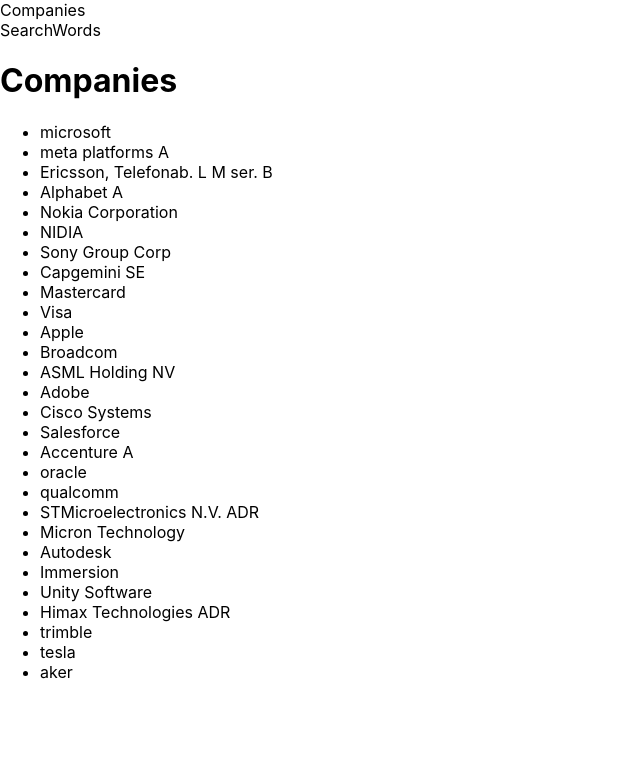
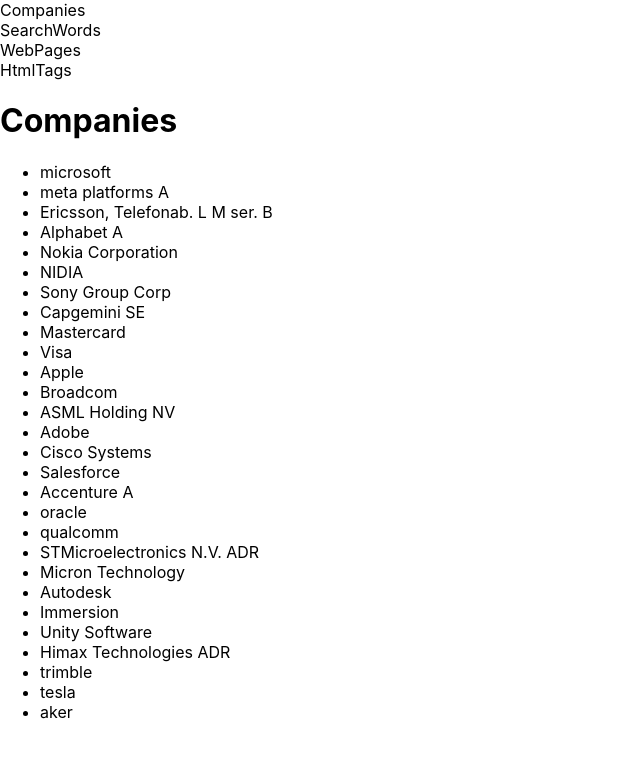
Before and after one commit to sondredl/react-demo, a React (Create React App) app: page / in a window 1280 px wide. Shown: the top 758 px of the page, without its empty margins (0-640 px from the left). Built offline with nearby package versions, Linux system fonts and the light colour scheme.

Commit message:
adds more content to page

```diff
--- a/src/App.js
+++ b/src/App.js
@@ -7,6 +7,8 @@
   const [currentTab, setCurrentTab] = useState('Companies');
   const [jsonData, setJsonData] = useState([]);
   const [searchWords, setSearchWords] = useState([]);
+  const [webPages, setWebPages] = useState([]);
+  const [htmlTags, setHtmlTags] = useState([]);
 
   const handleTabChange = (tab) => {
     setCurrentTab(tab);
@@ -26,15 +28,31 @@
     .catch((error) => console.error('Error fetching SearcWords data:' , error));
   }, []);
 
+  useEffect(() => {
+    fetch('/webPages.json')
+    .then((response) => response.json())
+    .then((data) => setWebPages(data))
+    .catch((error) => console.error('Error fetching SearcWords data:' , error));
+  }, []);
+
+  useEffect(() => {
+    fetch('/htmlTags.json')
+    .then((response) => response.json())
+    .then((data) => setHtmlTags(data))
+    .catch((error) => console.error('Error fetching SearcWords data:' , error));
+  }, []);
+
   return (
     <div>
       <Tabs
-        tabs={['Companies', 'SearchWords']}
+        tabs={['Companies', 'SearchWords', 'WebPages', 'HtmlTags']}
         defaultTab="Companies"
         onTabChange={handleTabChange}
         />
         {currentTab === 'Companies' && <CompaniesTab jsonData={jsonData} />}
         {currentTab === 'SearchWords' && <SearchWordsTab searchWords={searchWords}/>}
+        {currentTab === 'WebPages' && <WebPagesTab webPages={webPages}/>}
+        {currentTab === 'HtmlTags' && <HtmlTagsTab htmlTags={htmlTags}/>}
       </div>
   );
 };
@@ -65,5 +83,34 @@
   );
 };
 
+const WebPagesTab = ({webPages}) => {
+  return (
+    <div>
+      <h1>WebPages</h1>
+      <ul>
+        {webPages.map((page, index) => (
+          <li key={index}>
+            <a href={page.url} target="_blank" rel="noopener noreferrer">
+              {page.name}
+            </a>
+          </li>
+        ))}
+      </ul>
+    </div>
+  );
+};
+
+const HtmlTagsTab = ({htmlTags}) => {
+  return (
+    <div>
+      <h1>HtmlTags</h1>
+      <ul>
+        {htmlTags.map((tag, index) => (
+          <li key={index}> {tag} </li>
+        ))}
+      </ul>
+    </div>
+  );
+};
 
 export default App;
```
